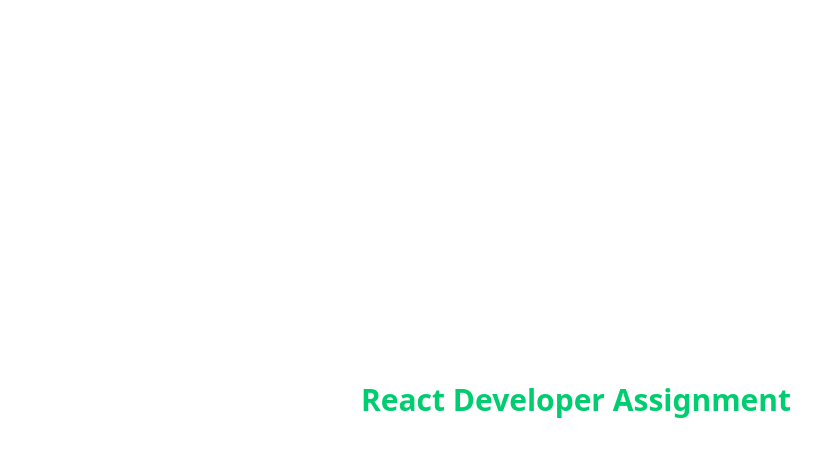
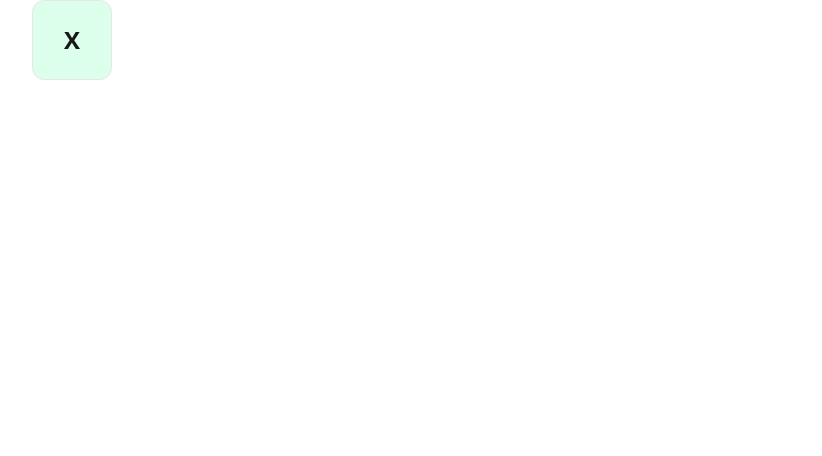
Before and after one commit to nafistarik/react-developer-assignment, a Next.js app: page / in a window 1280 px wide. Shown: the top 456 px of the page, without its empty margins (64-886 px from the left). Built offline with nearby package versions, Linux system fonts and the light colour scheme.

Commit message:
style: square component designed

```diff
--- a/src/app/globals.css
+++ b/src/app/globals.css
@@ -6,9 +6,9 @@
   --background: #ffffff;
   --foreground: #171717;
 
-  --card: #eefff5;
+  --card: #dbffea;
   --card-foreground: #171717;
-  --muted: #f0fdf4;
+  --muted: #e3e3e3;
   --muted-foreground: #4b5563;
   --popover: #ffffff;
   --popover-foreground: #171717;
@@ -22,6 +22,12 @@
   --border: #e5e7eb;
   --input: #f9fafb;
   --radius: 0.75rem;
+
+  --container-padding-default: 1rem;
+  --container-padding-xs: 1rem;
+  --container-padding-sm: 2rem;
+  --container-padding-lg: 4rem;
+  --container-padding-xl: 6rem;
 }
 
 /* Dark Mode Variables */
@@ -61,6 +67,50 @@
   --color-destructive-foreground: var(--destructive-foreground);
   --color-border: var(--border);
   --color-input: var(--input);
+  --radius-radius: var(--radius);
+}
+
+.transition-base {
+  @apply transition-all duration-200 ease-in-out;
+}
+
+.container {
+  margin-left: auto;
+  margin-right: auto;
+  padding-left: var(--container-padding-default);
+  padding-right: var(--container-padding-default);
+}
+
+/* xs breakpoint (min-width: 475px or similar) */
+@media (min-width: 475px) {
+  .container {
+    padding-left: var(--container-padding-xs);
+    padding-right: var(--container-padding-xs);
+  }
+}
+
+/* sm breakpoint */
+@media (min-width: 640px) {
+  .container {
+    padding-left: var(--container-padding-sm);
+    padding-right: var(--container-padding-sm);
+  }
+}
+
+/* lg breakpoint */
+@media (min-width: 1024px) {
+  .container {
+    padding-left: var(--container-padding-lg);
+    padding-right: var(--container-padding-lg);
+  }
+}
+
+/* xl breakpoint */
+@media (min-width: 1280px) {
+  .container {
+    padding-left: var(--container-padding-xl);
+    padding-right: var(--container-padding-xl);
+  }
 }
 
 body {
--- a/src/app/layout.tsx
+++ b/src/app/layout.tsx
@@ -13,7 +13,7 @@ export default function RootLayout({
 }>) {
   return (
     <html lang="en">
-      <body className={`antialiased`} suppressHydrationWarning={true}>
+      <body className={`antialiased container`} suppressHydrationWarning={true}>
         {children}
       </body>
     </html>
--- a/src/app/page.tsx
+++ b/src/app/page.tsx
@@ -1,7 +1,5 @@
+import Square from "@/features/tic-tac-toe/components/square";
+
 export default function Home() {
-  return (
-    <div className="text-3xl text-primary font-bold flex items-center justify-center min-h-[100vh]">
-      React Developer Assignment
-    </div>
-  );
+  return <Square />;
 }
--- /dev/null
+++ b/src/features/tic-tac-toe/components/square.tsx
@@ -0,0 +1,10 @@
+export default function Square() {
+  return (
+    <button
+      className="aspect-square w-20 flex items-center justify-center text-2xl font-bold bg-card text-card-foreground
+        border border-border rounded-radius hover:bg-transparent hover:cursor-pointer transition-all duration-200 ease-in-out"
+    >
+      X
+    </button>
+  );
+}
```
